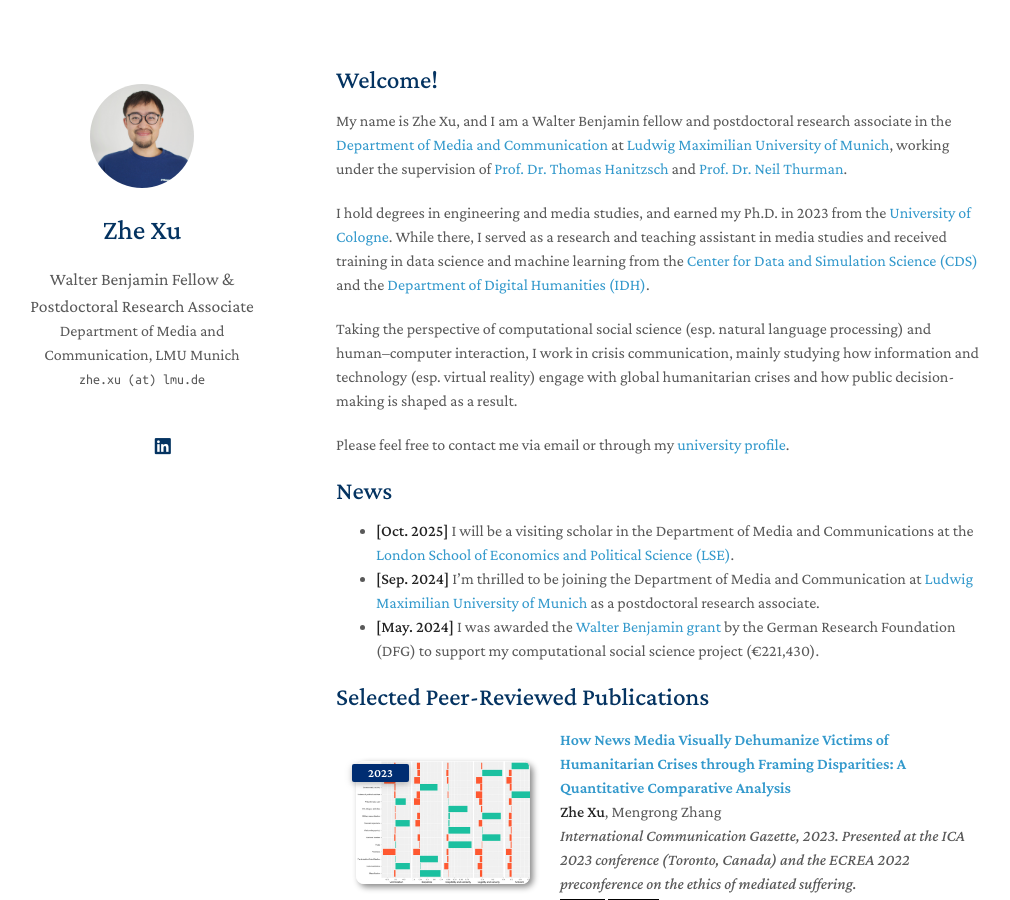
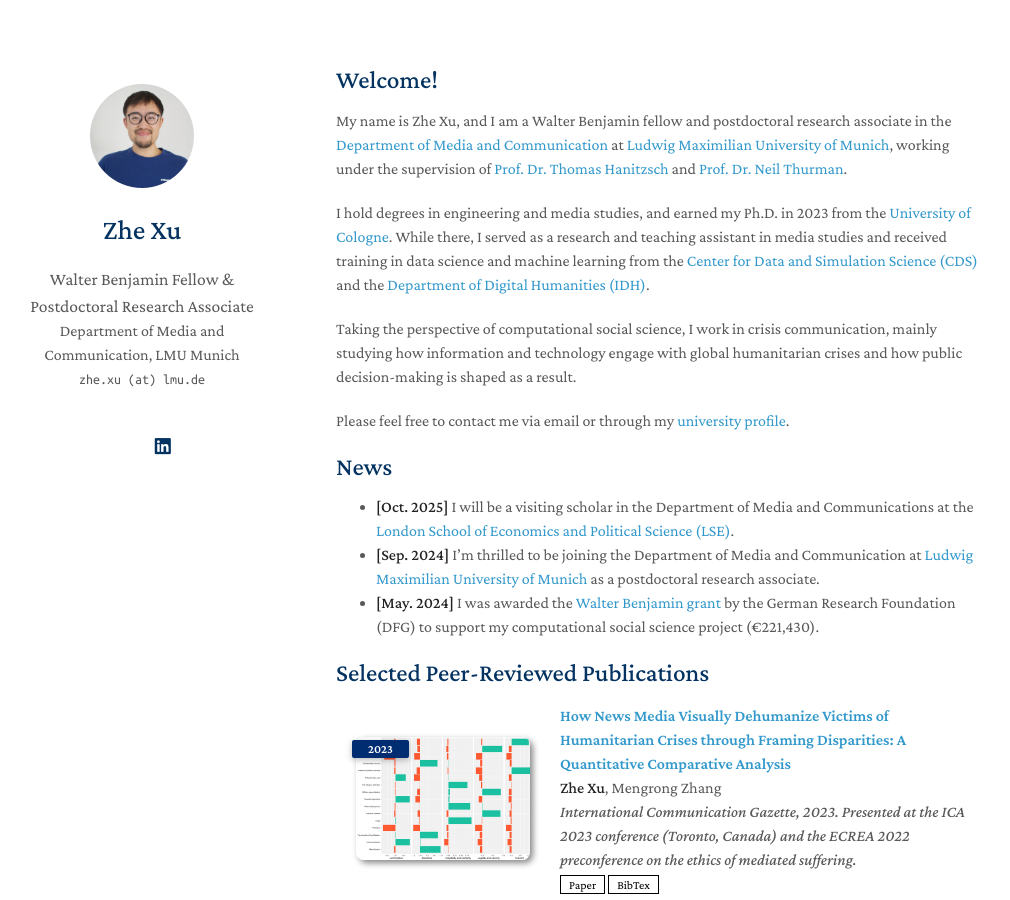
Before and after one commit to zhexuphd/home, a Jekyll site: the page built from index.md, in a window 1280 px wide and 900 px high. Shown: the whole window, without its empty margins (134-1144 px from the left). Built offline with Jekyll 4.4.1, drawn with Linux system fonts in a browser that asks for light colours; a style sheet for code colours, icons or effects is not loaded; our own code applies the rules of GitHub Pages for plain Markdown files.

Commit message:
Update index.md

```diff
--- a/index.md
+++ b/index.md
@@ -7,7 +7,7 @@
 
 I hold degrees in engineering and media studies, and earned my Ph.D. in 2023 from the [University of Cologne](https://www.uni-koeln.de/en/). While there, I served as a research and teaching assistant in media studies and received training in data science and machine learning from the [Center for Data and Simulation Science (CDS)](https://cds.uni-koeln.de/en/) and the [Department of Digital Humanities (IDH)](https://dh.phil-fak.uni-koeln.de/).
 
-Taking the perspective of computational social science (esp. natural language processing) and human–computer interaction, I work in crisis communication, mainly studying how information and technology (esp. virtual reality) engage with global humanitarian crises and how public decision-making is shaped as a result.
+Taking the perspective of computational social science, I work in crisis communication, mainly studying how information and technology engage with global humanitarian crises and how public decision-making is shaped as a result.
 
 Please feel free to contact me via email or through my [university profile](https://www.ifkw.uni-muenchen.de/organisation/personen/mitarbeiter/xu_zhe/index.html).
 
```
